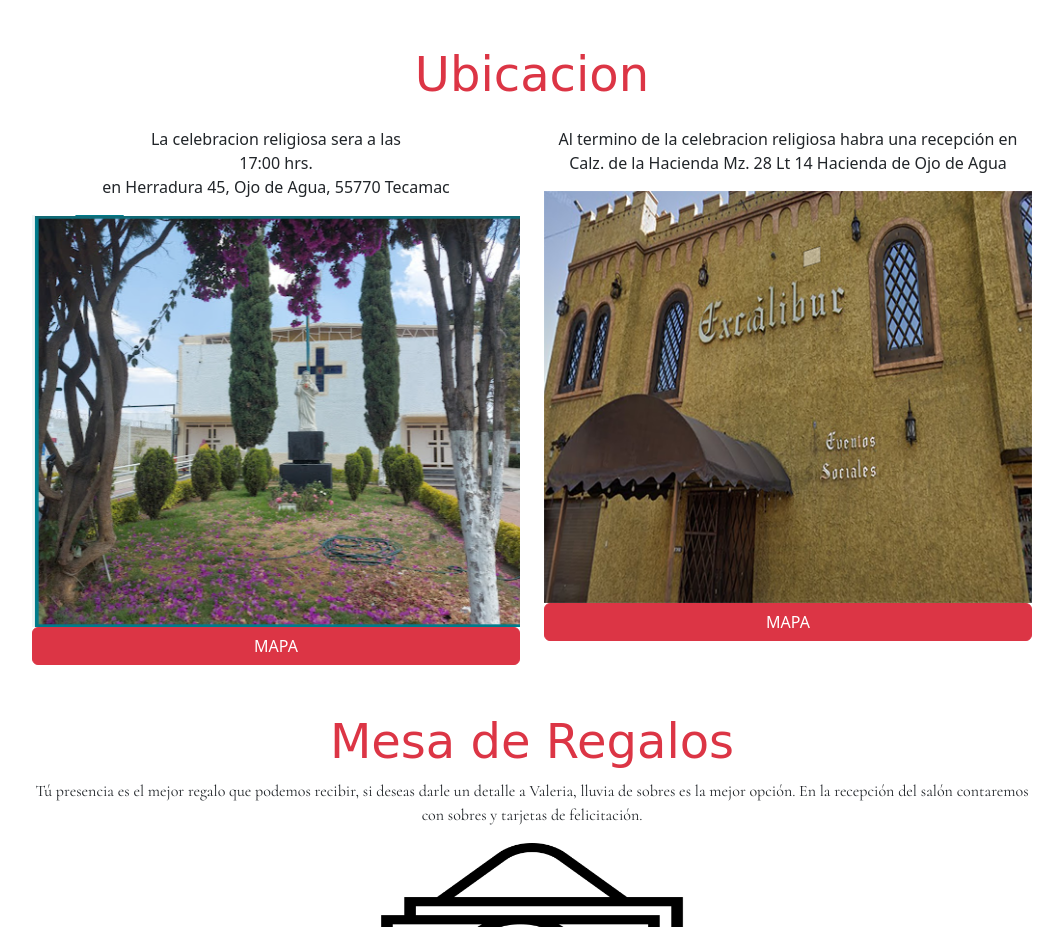
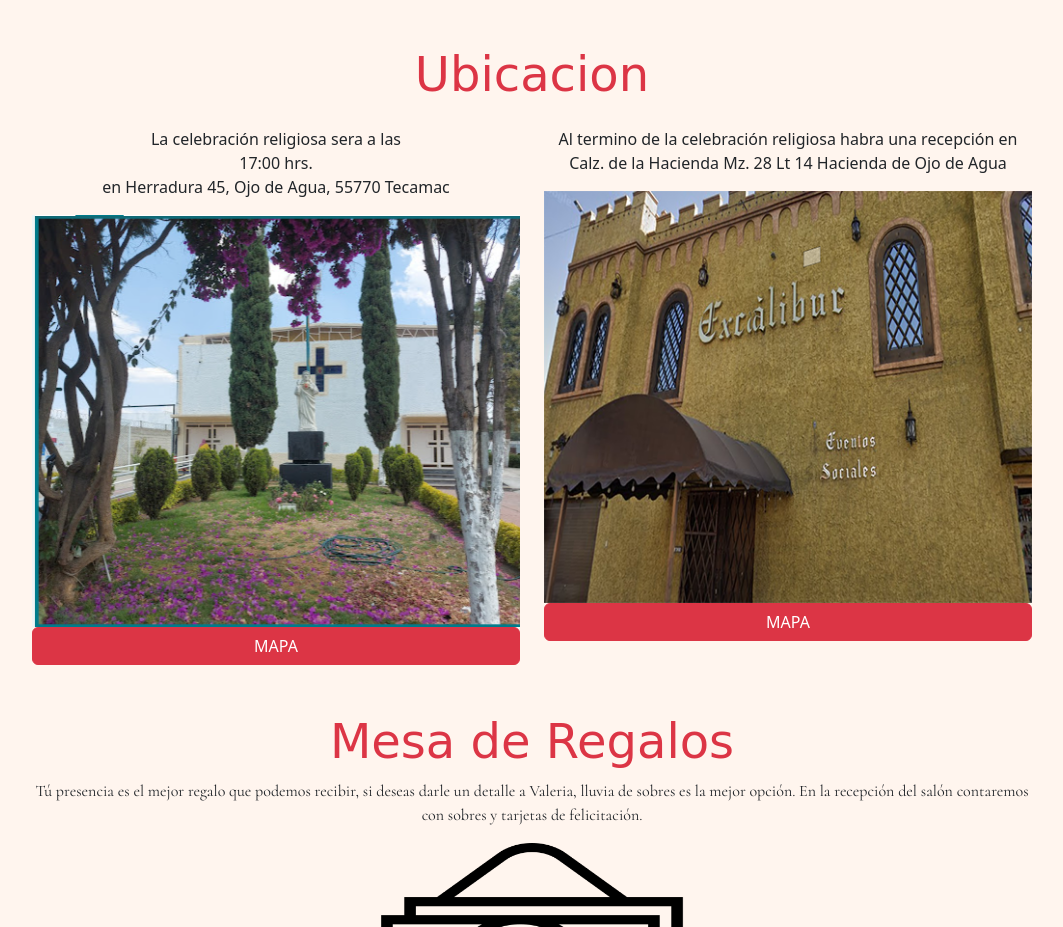
Before and after one commit to ValeriaRiveraRamirez/invitacion, a plain HTML site: page index.html in a window 1280 px wide. Shown: the part 3025-3952 px from the top of the page, without its empty margins (108-1171 px from the left). Drawn offline with nearby package versions, Linux system fonts and the light colour scheme; a web font is replaced by a local one.

Commit message:
Update index.html

```diff
--- a/index.html
+++ b/index.html
@@ -10,7 +10,7 @@
     <link rel="preconnect" href="https://fonts.gstatic.com" crossorigin>
     <link href="https://fonts.googleapis.com/css2?family=Cormorant:ital,wght@0,300..700;1,300..700&family=Dancing+Script:wght@400..700&family=Italianno&display=swap" rel="stylesheet">
   </head>
-  <body>
+  <body style="background-color: #fff5EE;">
     <audio src="music.mp3" controls autoplay loop></audio>
     <!-- Primera parte -->
     <section>
@@ -39,7 +39,7 @@
                 <div class="carousel-item">
                 <img src="img/c1.jpg" class="d-block w-100 opacity-50" alt="...">
                 <div class="carousel-caption d-md-block">
-                    <h5 class="display-6 text-danger dancing">Ustedes han formado parte de esta historia y queremos compartir la celebracion de mis XV años de vida</h5>
+                    <h5 class="text-danger dancing">Ustedes han formado parte de esta historia y queremos compartir la celebracion de mis XV años de vida</h5>
                     <!-- <p>Some representative placeholder content for the third slide.</p> -->
                 </div>
                 </div>
@@ -207,13 +207,13 @@
             <h2 class="italianno text-center text-danger subtitulos" >Ubicacion</h2>
 
             <div class="col-12 col-sm-6 direc">
-                    <p>La celebracion religiosa sera a las <br> 17:00 hrs. <br> en
+                    <p>La celebración religiosa sera a las <br> 17:00 hrs. <br> en
                     Herradura 45, Ojo de Agua, 55770 Tecamac</p>
                     <img src="img/Iglesia.png" alt="Iglesia">
                     <a href="https://www.google.com/maps/place/Parroquia+del+Sagrado+Coraz%C3%B3n+de+Jes%C3%BAs/@19.6754869,-99.0296323,15.25z/data=!4m15!1m8!3m7!1s0x85d1f3ed0c3a412f:0x2deaa9b92bfb58be!2sHerradura+45,+Ojo+de+Agua,+55770+Ojo+de+Agua,+M%C3%A9x.!3b1!8m2!3d19.6724265!4d-99.0242413!16s%2Fg%2F11vyvc886h!3m5!1s0x85d1f262d2ffbc49:0x9b23c31beb811daa!8m2!3d19.6724265!4d-99.0242413!16s%2Fg%2F11b6x9yg32?entry=ttu&g_ep=EgoyMDI1MDgxOS4wIKXMDSoASAFQAw%3D%3D" target="_blank" class="btn btn-danger">MAPA</a>
                 </div>
                 <div class="col-12 col-sm-6 direc">
-                    <p>Al termino de la celebracion religiosa habra una recepción en
+                    <p>Al termino de la celebración religiosa habra una recepción en
                     Calz. de la Hacienda Mz. 28 Lt 14 Hacienda de Ojo de Agua</p>
                     <img src="img/Salon.png" alt="Salon">
                     <a href="https://www.google.com/maps/place/Antares+-+Sal%C3%B3n+de+Eventos/@19.6739349,-99.0181092,17z/data=!4m15!1m8!3m7!1s0x85d1f27e3ffe1b05:0x1355e280cea052b6!2sP.%C2%BA+de+Dolores+7,+Hacienda+Ojo+de+Agua,+55770+Ojo+de+Agua,+M%C3%A9x.!3b1!8m2!3d19.6736343!4d-99.0170351!16s%2Fg%2F11w7q55f4f!3m5!1s0x85d1f362c6cc87dd:0x335529473b8e4d0e!8m2!3d19.6736813!4d-99.0180662!16s%2Fg%2F11fj2t3714?entry=ttu&g_ep=EgoyMDI1MDgxOS4wIKXMDSoASAFQAw%3D%3D" target="_blank" class="btn btn-danger">MAPA</a>
```
